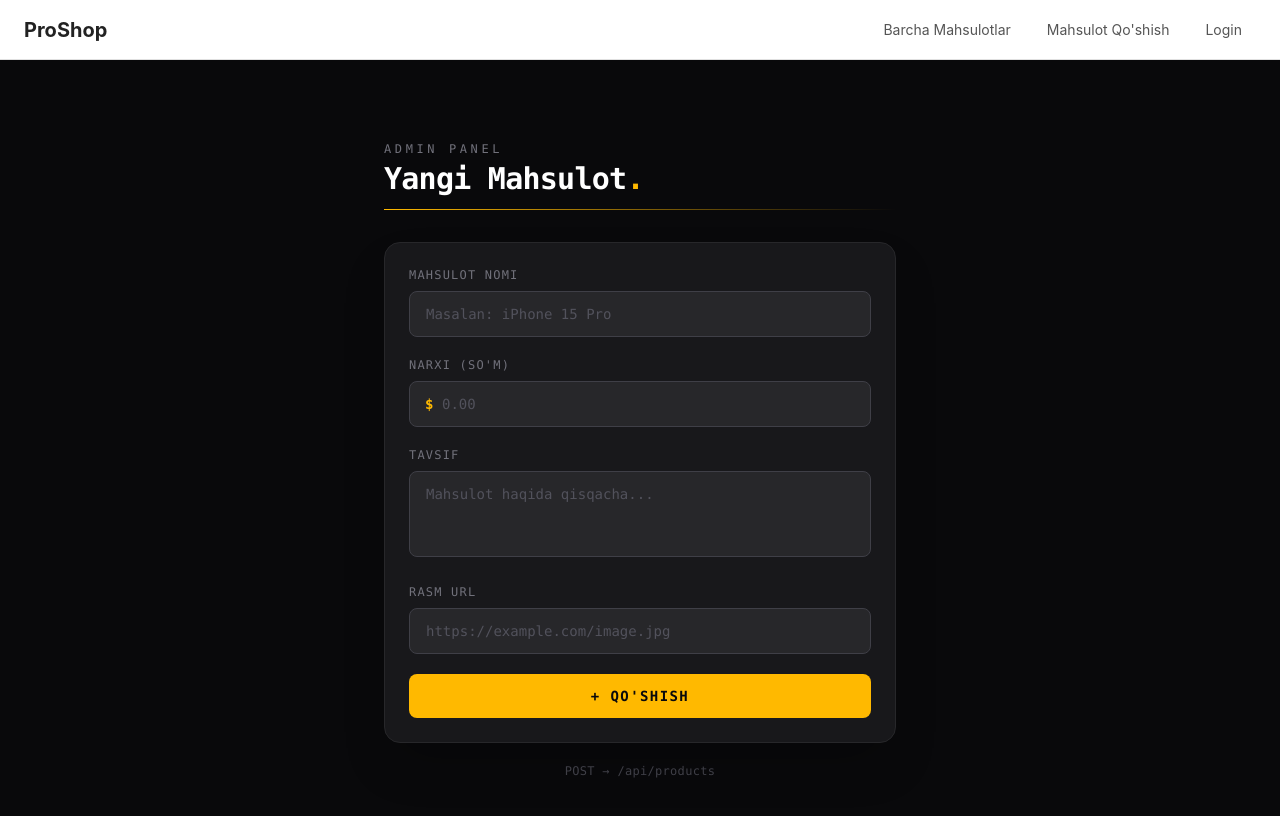
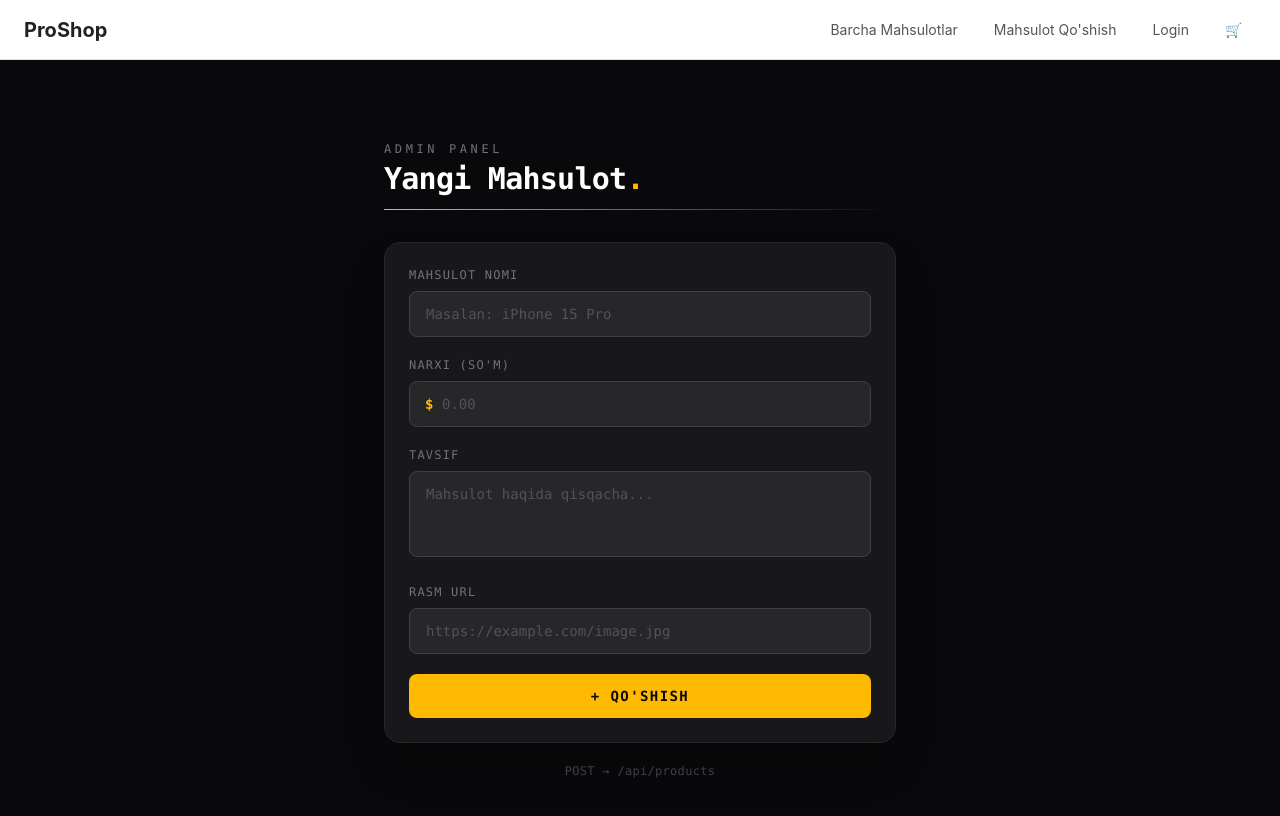
Before and after one commit to jamshidbekmirzakarimov/product-react, a React app in the folder frontend/: page /AddProduct in a window 1280 px wide. Shown: the top 816 px of the page. Built offline with nearby package versions, Linux system fonts and the light colour scheme; the HTML template or start-up script is replaced by a standard one.

Commit message:
update add cart

```diff
--- a/frontend/src/App.jsx
+++ b/frontend/src/App.jsx
@@ -5,6 +5,7 @@
 import SingleProduct from "./pages/SingleProduct";
 import Register from "./pages/Register";
 import Login from "./pages/Login";
+import Cart from './pages/Cart'
 
 export default function App() {
   return (
@@ -17,6 +18,7 @@
         </Route>
       <Route path="/register" element={<Register/>} />
       <Route path="/login" element={<Login/>} />
+      <Route path="/cart" element={<Cart />} />
       </Routes>
     </div>
   );
--- a/frontend/src/components/Header.jsx
+++ b/frontend/src/components/Header.jsx
@@ -17,6 +17,9 @@
                 <Link to="/login">
                     Login
                 </Link>
+                <Link to={'/cart'}>
+                    🛒
+                </Link>
             </nav>
         </header>
     );
--- /dev/null
+++ b/frontend/src/pages/Cart.jsx
@@ -0,0 +1,7 @@
+function Cart() {
+	return (
+		<div>Cart</div>
+	)
+}
+
+export default Cart
```
